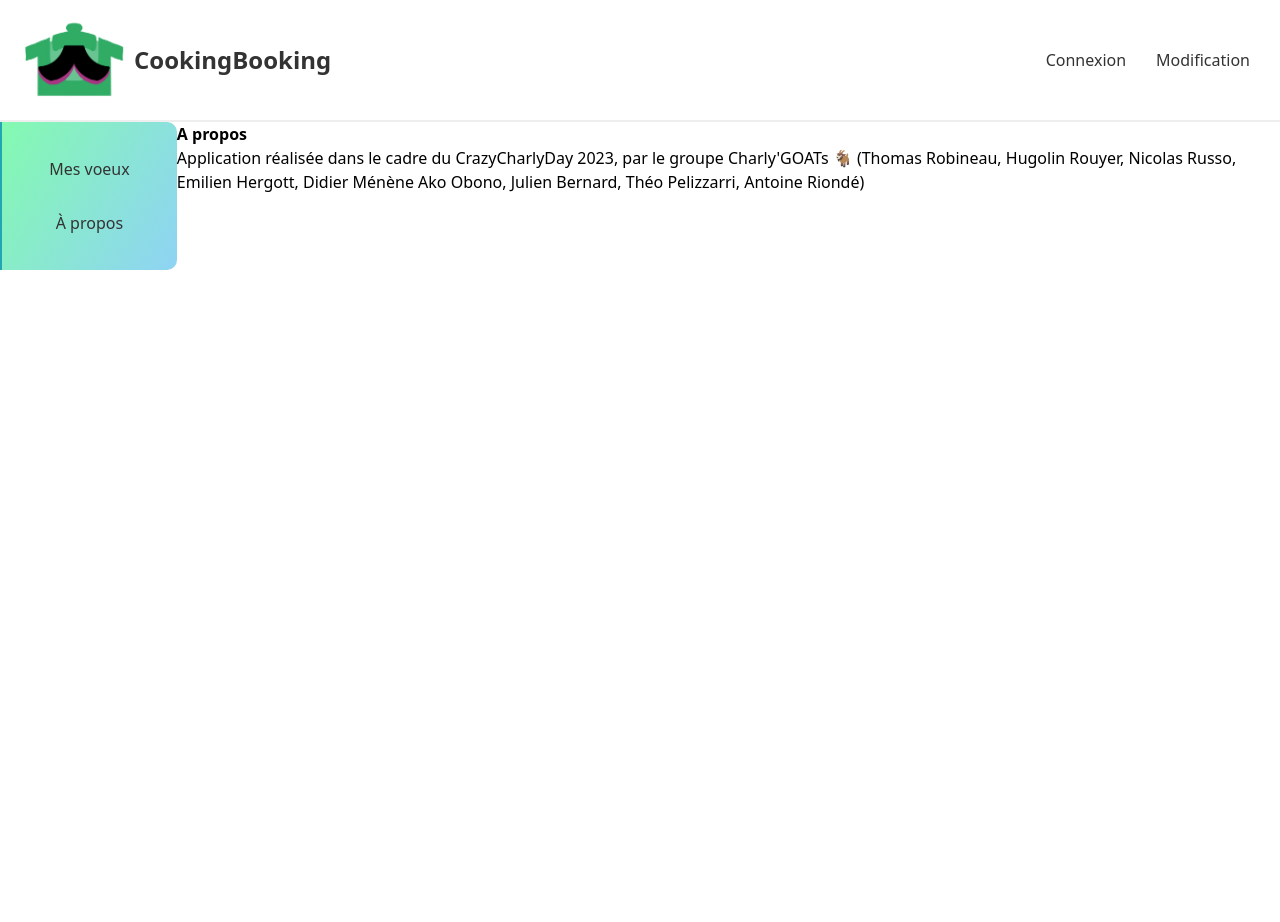
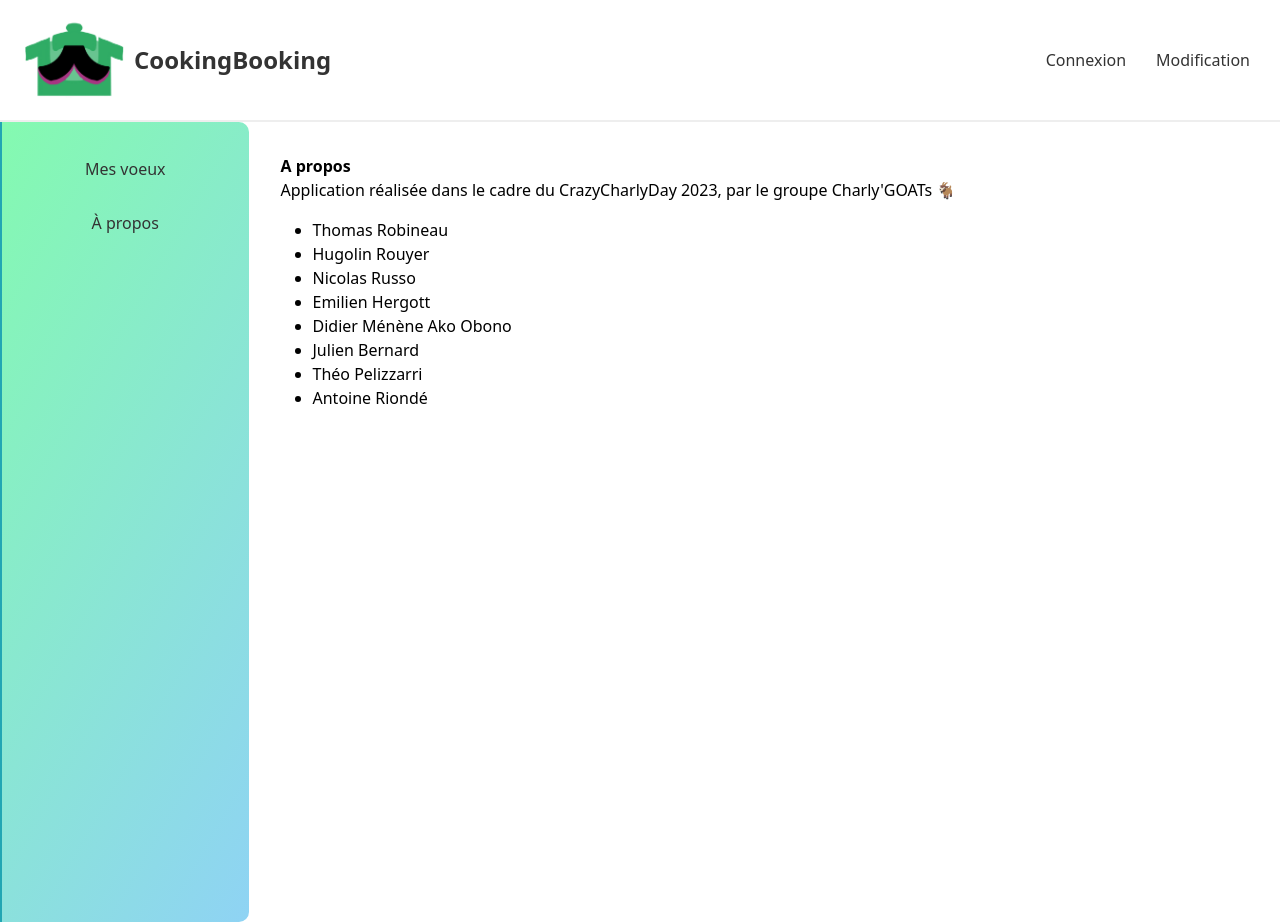
Before and after one commit to ThomasRbn/CCD_2024, a Vue app in the folder infraWeb/: page /about in a window 1280 px wide. Before the commit the page ends 800 px from the top, so only its background shows below. Built offline with nearby package versions, Linux system fonts and the light colour scheme.

Commit message:
css edits

```diff
--- a/infraWeb/src/views/APropos.vue
+++ b/infraWeb/src/views/APropos.vue
@@ -3,9 +3,21 @@
 </script>
 
 <template>
-  <div>
+  <div class="w-5/6 p-8 h-screen">
     <h1 class="font-bold">A propos</h1>
-    <p>Application réalisée dans le cadre du CrazyCharlyDay 2023, par le groupe Charly'GOATs 🐐 (Thomas Robineau, Hugolin Rouyer, Nicolas Russo, Emilien Hergott, Didier Ménène Ako Obono, Julien Bernard, Théo Pelizzarri, Antoine Riondé)</p>
+    <div>
+      <p>Application réalisée dans le cadre du CrazyCharlyDay 2023, par le groupe Charly'GOATs 🐐</p>
+      <ul class="m-4">
+        <li class="list-disc ml-4">Thomas Robineau</li>
+        <li class="list-disc ml-4">Hugolin Rouyer</li>
+        <li class="list-disc ml-4">Nicolas Russo</li>
+        <li class="list-disc ml-4">Emilien Hergott</li>
+        <li class="list-disc ml-4">Didier Ménène Ako Obono</li>
+        <li class="list-disc ml-4">Julien Bernard</li>
+        <li class="list-disc ml-4">Théo Pelizzarri</li>
+        <li class="list-disc ml-4">Antoine Riondé</li>
+      </ul>
+    </div>
   </div>
 </template>
 
--- a/infraWeb/src/views/AtelierModification.vue
+++ b/infraWeb/src/views/AtelierModification.vue
@@ -1,7 +1,7 @@
 <script setup>
 import {ref} from "vue";
 
-const items = ref([{ message: 'Atelier un' }, { message: 'Atelier deux' }])
+const items = ref([{message: 'Atelier un'}, {message: 'Atelier deux'}])
 
 </script>
 
@@ -36,15 +36,27 @@ export default {
     addAtelier() {
       fetch(API_LIST_ATELIER, {
         method: "POST",
+        mode: "cors",
+        cache: "no-cache",
         headers: {
-          "Content-Type": "application/json"
+          "Content-Type": "application/json",
+          "Access-Control-Allow-Origin": "*",
+          "Access-Control-Allow-Methods": "GET",
+          "Access-Control-Allow-Headers": "Content-Type"
         },
         body: JSON.stringify({
           "theme": this.themeAtelier,
           "nom": this.nomAtelier,
           "nbPlaces": this.nbPlacesAtelier
         })
-      });
+      })
+          .then(response => response.json())
+          .then(data => {
+            console.log(data);
+          })
+          .catch((error) => {
+            console.log('Erreur lors de la requête : ' + error);
+          });
     }
   },
   mounted() {
@@ -60,9 +72,12 @@ export default {
       <select v-model="this.themeAtelier">
         <option v-for="theme in themeData" :value="theme.code">{{ theme.nom }}</option>
       </select>
-      <input v-model="nomAtelier" type="text" placeholder="Nom de l'atelier" class="border-2 border-green-boite-light rounded-lg p-2 m-2"/>
-      <input v-model="nbPlacesAtelier" type="number" placeholder="Nombre de places" class="border-2 border-green-boite-light rounded-lg p-2 m-2"/>
-      <button @click="addAtelier" class="bg-green-boite text-white p-2 m-2 rounded-lg active:bg-purple-boite">Ajouter</button>
+      <input v-model="nomAtelier" type="text" placeholder="Nom de l'atelier"
+             class="border-2 border-green-boite-light rounded-lg p-2 m-2"/>
+      <input v-model="nbPlacesAtelier" type="number" placeholder="Nombre de places"
+             class="border-2 border-green-boite-light rounded-lg p-2 m-2"/>
+      <button @click="addAtelier" class="bg-green-boite text-white p-2 m-2 rounded-lg active:bg-purple-boite">Ajouter
+      </button>
 
 
       <p>{{ this.themeAtelier }}</p>
--- a/infraWeb/src/views/Connexion.vue
+++ b/infraWeb/src/views/Connexion.vue
@@ -14,8 +14,10 @@ export default {
 <template>
   <div class="w-5/6 p-8 flex content-center flex-col h-screen">
     <p class="font-bold text-2xl mb-4">Connexion</p>
-    <button @click="devenirAdmin" class="bg-green-boite text-white p-2 m-2 rounded-lg active:bg-purple-boite">Devenir un administrateur</button>
-    <button @click="nePlusEtreAdmin" class="bg-green-boite text-white p-2 m-2 rounded-lg active:bg-purple-boite">Ne plus être un administrateur</button>
+    <div class="flex flex-row">
+      <button @click="devenirAdmin" class="bg-green-boite w-1/4 text-white p-2 m-2 rounded-lg active:bg-purple-boite">Devenir un administrateur</button>
+      <button @click="nePlusEtreAdmin" class="bg-green-boite w-1/4 text-white p-2 m-2 rounded-lg active:bg-purple-boite">Ne plus être un administrateur</button>
+    </div>
   </div>
 </template>
 
--- a/infraWeb/src/views/Voeux.vue
+++ b/infraWeb/src/views/Voeux.vue
@@ -35,45 +35,45 @@ export default {
 </script>
 
 <template>
-  <div class="flex flex-row w-5/6 p-8">
+  <div class="flex flex-row w-5/6 p-8 h-screen">
     <div class="w-1/2 p-6 border-r-2">
       <div class="">
         <p class="font-bold text-2xl mb-4">Choix des voeux</p>
         <div>
           <p>Mon premier choix :</p>
           <div class="w-full flex flex-wrap">
-            <select v-model="this.idPremierVoeu" class="bg-white border border-gray-300 text-gray-900 text-sm rounded-lg focus:ring-blue-500 focus:border-blue-500 block w-full p-2.5">
+            <select v-model="this.idPremierVoeu" class=" mb-4 bg-white border border-gray-300 text-gray-900 text-sm rounded-lg focus:ring-blue-500 focus:border-blue-500 block w-full p-2.5">
               <option v-for="theme in themeData" :value="theme.code">{{ theme.nom }}</option>
             </select>
           </div>
         </div>
         <div>
           <p>Mon deuxième choix :</p>
-          <select v-model="this.idDeuxiemeVoeu" class="bg-white border border-gray-300 text-gray-900 text-sm rounded-lg focus:ring-blue-500 focus:border-blue-500 block w-full p-2.5">
+          <select v-model="this.idDeuxiemeVoeu" class="mb-4 bg-white border border-gray-300 text-gray-900 text-sm rounded-lg focus:ring-blue-500 focus:border-blue-500 block w-full p-2.5">
             <option v-for="theme in themeData" :value="theme.code">{{ theme.nom }}</option>
           </select>
         </div>
         <div>
           <p>Mon troisième choix :</p>
-          <select v-model="this.idTroisiemeVoeu" class="bg-white border border-gray-300 text-gray-900 text-sm rounded-lg focus:ring-blue-500 focus:border-blue-500 block w-full p-2.5">
+          <select v-model="this.idTroisiemeVoeu" class="mb-4 bg-white border border-gray-300 text-gray-900 text-sm rounded-lg focus:ring-blue-500 focus:border-blue-500 block w-full p-2.5">
             <option v-for="theme in themeData" :value="theme.code">{{ theme.nom }}</option>
           </select>
         </div>
         <div>
           <p>Mon quatrième choix :</p>
-          <select v-model="this.idQuatriemeVoeu" class="bg-white border border-gray-300 text-gray-900 text-sm rounded-lg focus:ring-blue-500 focus:border-blue-500 block w-full p-2.5">
+          <select v-model="this.idQuatriemeVoeu" class="mb-4 bg-white border border-gray-300 text-gray-900 text-sm rounded-lg focus:ring-blue-500 focus:border-blue-500 block w-full p-2.5">
             <option v-for="theme in themeData" :value="theme.code">{{ theme.nom }}</option>
           </select>
         </div>
         <div>
           <p>Mon cinquième choix :</p>
-          <select v-model="this.idCinquiemeVoeu" class="bg-white border border-gray-300 text-gray-900 text-sm rounded-lg focus:ring-blue-500 focus:border-blue-500 block w-full p-2.5">
+          <select v-model="this.idCinquiemeVoeu" class="mb-4 bg-white border border-gray-300 text-gray-900 text-sm rounded-lg focus:ring-blue-500 focus:border-blue-500 block w-full p-2.5">
             <option v-for="theme in themeData" :value="theme.code">{{ theme.nom }}</option>
           </select>
         </div>
         <div>
           <p>Mon sixième choix :</p>
-          <select v-model="this.idSixiemeVoeu" class="bg-white border border-gray-300 text-gray-900 text-sm rounded-lg focus:ring-blue-500 focus:border-blue-500 block w-full p-2.5">
+          <select v-model="this.idSixiemeVoeu" class="mb-4 bg-white border border-gray-300 text-gray-900 text-sm rounded-lg focus:ring-blue-500 focus:border-blue-500 block w-full p-2.5">
             <option v-for="theme in themeData" :value="theme.code">{{ theme.nom }}</option>
           </select>
         </div>
@@ -89,7 +89,7 @@ export default {
         <input v-model="email" type="text" placeholder="Email"
                class="border-2 border-green-boite-light rounded-lg p-2 m-2"/>
       </form>
-      <button class="bg-green-boite text-white p-2 m-2 rounded-lg active:bg-purple-boite">Valider</button>
+      <button class="bg-green-boite w-1/4 text-white p-2 m-2 rounded-lg active:bg-purple-boite">Valider</button>
       <p class="font-bold">Récapitulatif :</p>
       <p>Nom : {{ nom }}</p>
       <p>Prénom : {{ prenom }}</p>
```
